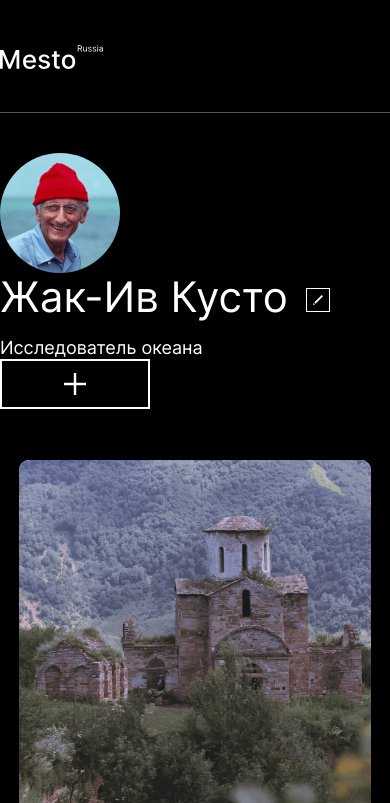
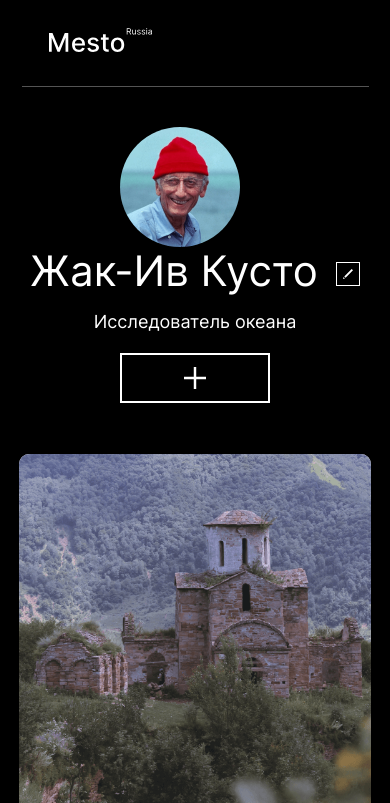
Before and after one commit to SunSunOlga/mesto-project-bootcamp, a plain HTML site: page index.html in a window 390 px wide. Shown: the top 803 px of the page. Drawn offline with Linux system fonts and the light colour scheme; files whose address does not match are found by name.

Commit message:
media redaction

```diff
--- a/blocks/element/element.css
+++ b/blocks/element/element.css
@@ -2,7 +2,7 @@
     margin: 0;
     background-color: #FFFFFF;
     border-radius: 10px;
-    max-height: 361px;
+    min-height: 361px;
     display: flex;
     flex-direction: column;
 }
--- a/blocks/header/header.css
+++ b/blocks/header/header.css
@@ -17,8 +17,7 @@
     }
   }
 
-
-  @media screen and (max-width: 320px) {
+  @media screen and (max-width: 568px) {
     .header {
       padding: 28px 0 31px 27px;
       max-width: 320px;
--- a/blocks/profile/__button-add/profile__button-add.css
+++ b/blocks/profile/__button-add/profile__button-add.css
@@ -13,6 +13,13 @@
     cursor: pointer;
   }
 
+  @media screen and (max-width: 1028px) {
+    .profile__button-add {
+    margin: 20px 0 0 0;
+    }
+  }
+
+
   @media screen and (max-width: 320px) {
     .profile__button-add {
         width: 282px;
--- a/blocks/profile/__info/profile__info.css
+++ b/blocks/profile/__info/profile__info.css
@@ -6,6 +6,13 @@
     flex-direction: column;
 }
 
+@media screen and (max-width: 568px) {
+    .profile__info {
+      margin: 0 auto;
+      align-items: center;
+    }
+  }
+
 @media screen and (max-width: 320px) {
     .profile__info {
     margin: 0 auto;
--- a/blocks/profile/profile.css
+++ b/blocks/profile/profile.css
@@ -23,10 +23,15 @@
   }
 }
 
+@media screen and (max-width: 568px) {
+  .profile {
+    max-width: 400px;
+    align-items: center;
+  }
+}
 
 @media screen and (max-width: 320px) {
   .profile {
-    align-items: center;
     max-width: 282px;
     padding: 42px 19px 36px 19px;
   }
--- a/pages/index.css
+++ b/pages/index.css
@@ -17,7 +17,7 @@
 @import url(../blocks/elements-grid/elements-grid.css);
 @import url(../blocks/element/element.css);
 @import url(../blocks/element/__picture/element__picture.css);
-@import url(../blocks/element/__countries/elemet__countries.css);
+@import url(../blocks/element/__countries/element__countries.css);
 @import url(../blocks/element/__caption/element__caption.css);
 @import url(../blocks/element/__button-like/element__button-like.css);
 
```
Also changed, not shown: blocks/element/__countries/element__countries.css (renamed from blocks/element/__countries/elemet__countries.css).
